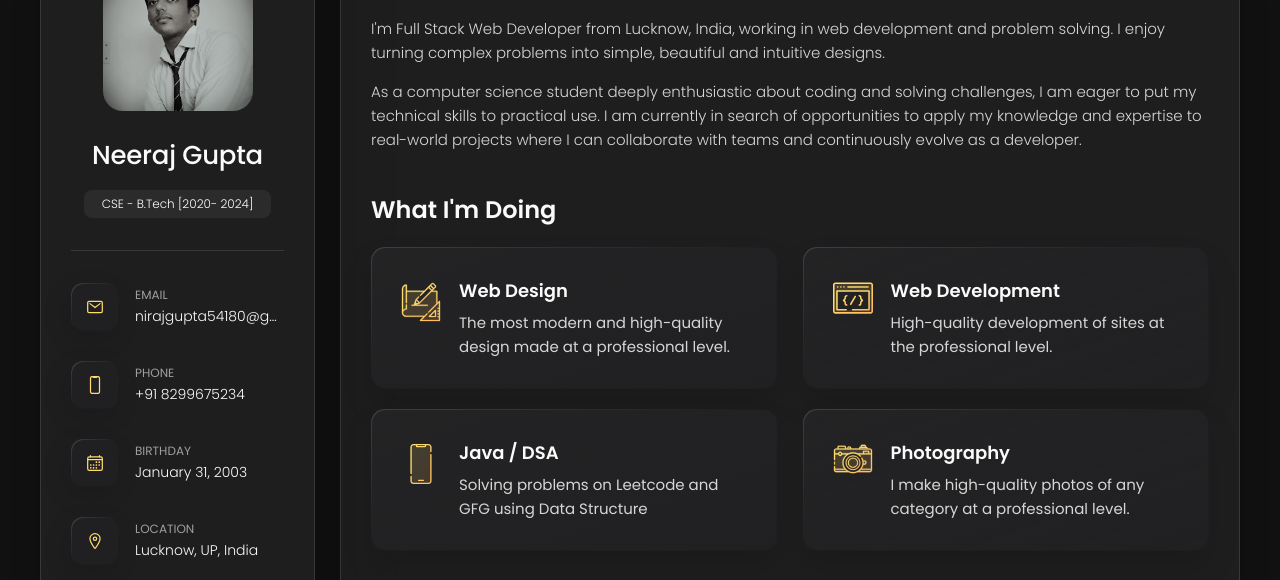
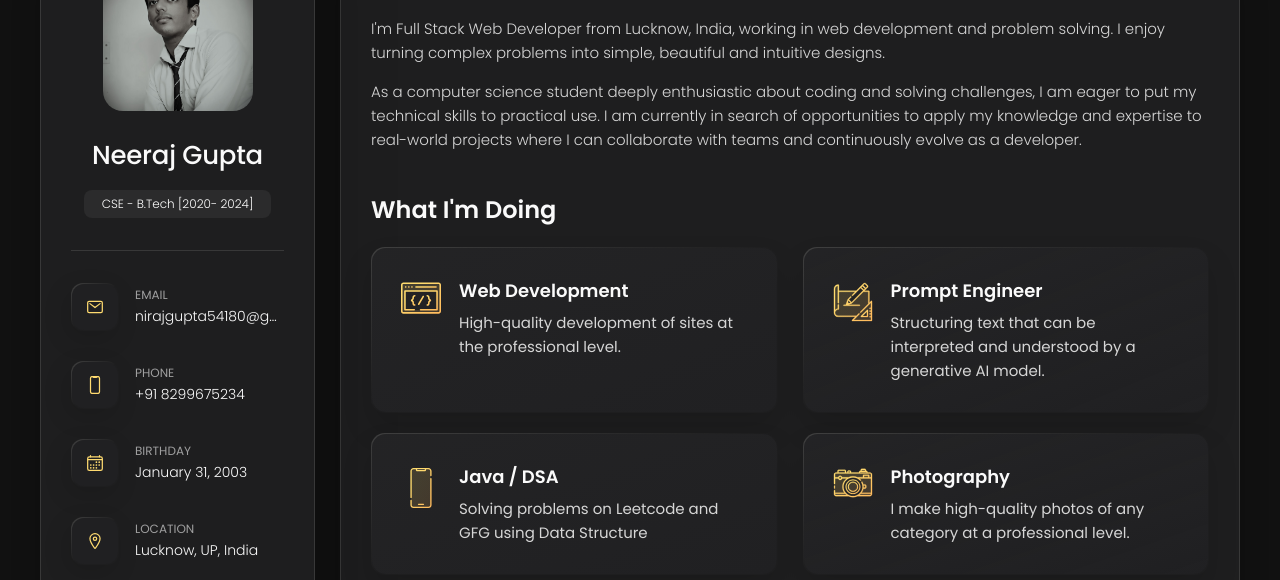
Before and after one commit to Niraj2556/neeraj_portfolio, a plain HTML site: page index.html in a window 1280 px wide. Shown: the part 162-742 px from the top of the page. Drawn offline with nearby package versions, Linux system fonts and the light colour scheme.

Commit message:
Update index.html
update the resume

```diff
--- a/index.html
+++ b/index.html
@@ -245,25 +245,7 @@
           <h3 class="h3 service-title">What i'm doing</h3>
 
           <ul class="service-list">
-
-            <li class="service-item">
-
-              <div class="service-icon-box">
-                <img src="./assets/images/icon-design.svg
-                " alt="design icon" width="40">
-              </div>
-
-              <div class="service-content-box">
-                <h4 class="h4 service-item-title">Web design</h4>
-
-                <p class="service-item-text">
-                  The most modern and high-quality design made at a professional level.
-                </p>
-              </div>
-
-            </li>
-
-            <li class="service-item">
+             <li class="service-item">
 
               <div class="service-icon-box">
                 <img src="./assets/images/icon-dev.svg" alt="Web development icon" width="40">
@@ -278,6 +260,25 @@
               </div>
 
             </li>
+
+            <li class="service-item">
+
+              <div class="service-icon-box">
+                <img src="./assets/images/icon-design.svg
+                " alt="design icon" width="40">
+              </div>
+
+              <div class="service-content-box">
+                <h4 class="h4 service-item-title">Prompt Engineer</h4>
+
+                <p class="service-item-text">
+                  Structuring text that can be interpreted and understood by a generative AI model.
+                </p>
+              </div>
+
+            </li>
+
+
 
             <li class="service-item">
 
@@ -354,7 +355,7 @@
           <h2 class="h2 article-title">Resume</h2>
         </header>
 
-        <a href="https://drive.google.com/file/d/1SorMVDx3RBfV8JN3ccK3RsBjtMA4bJCb/view?usp=drive_link" target="_blank">
+        <a href="https://drive.google.com/file/d/1iLpWgONmvxVZFObOlQ0A9OyM1P7dssMj/view?usp=drive_link" target="_blank">
           <button class="form-btn" type="button" data-form-btn>
             <ion-icon name="paper-plane"></ion-icon>
             <span>Download Resume</span>
```
